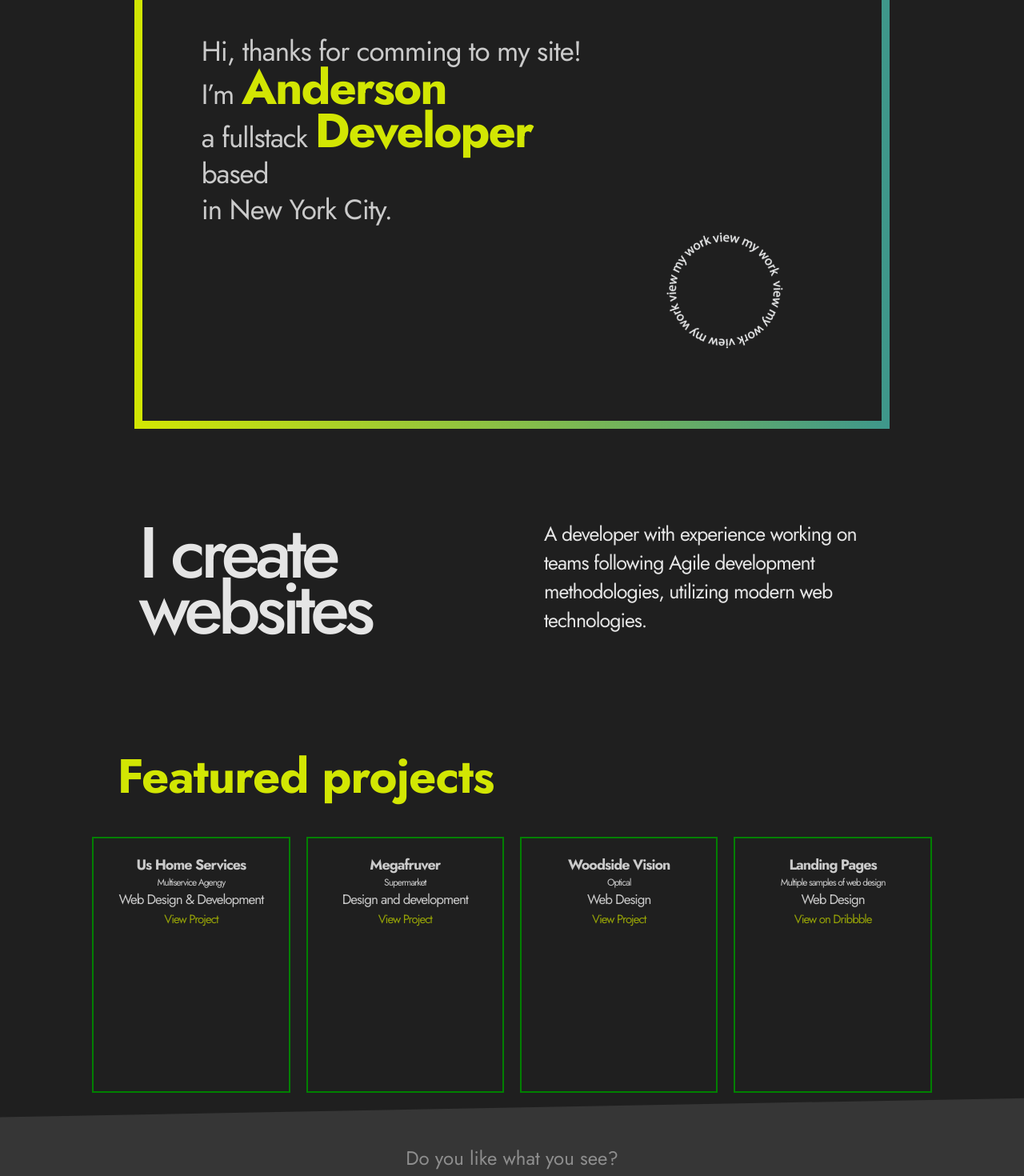
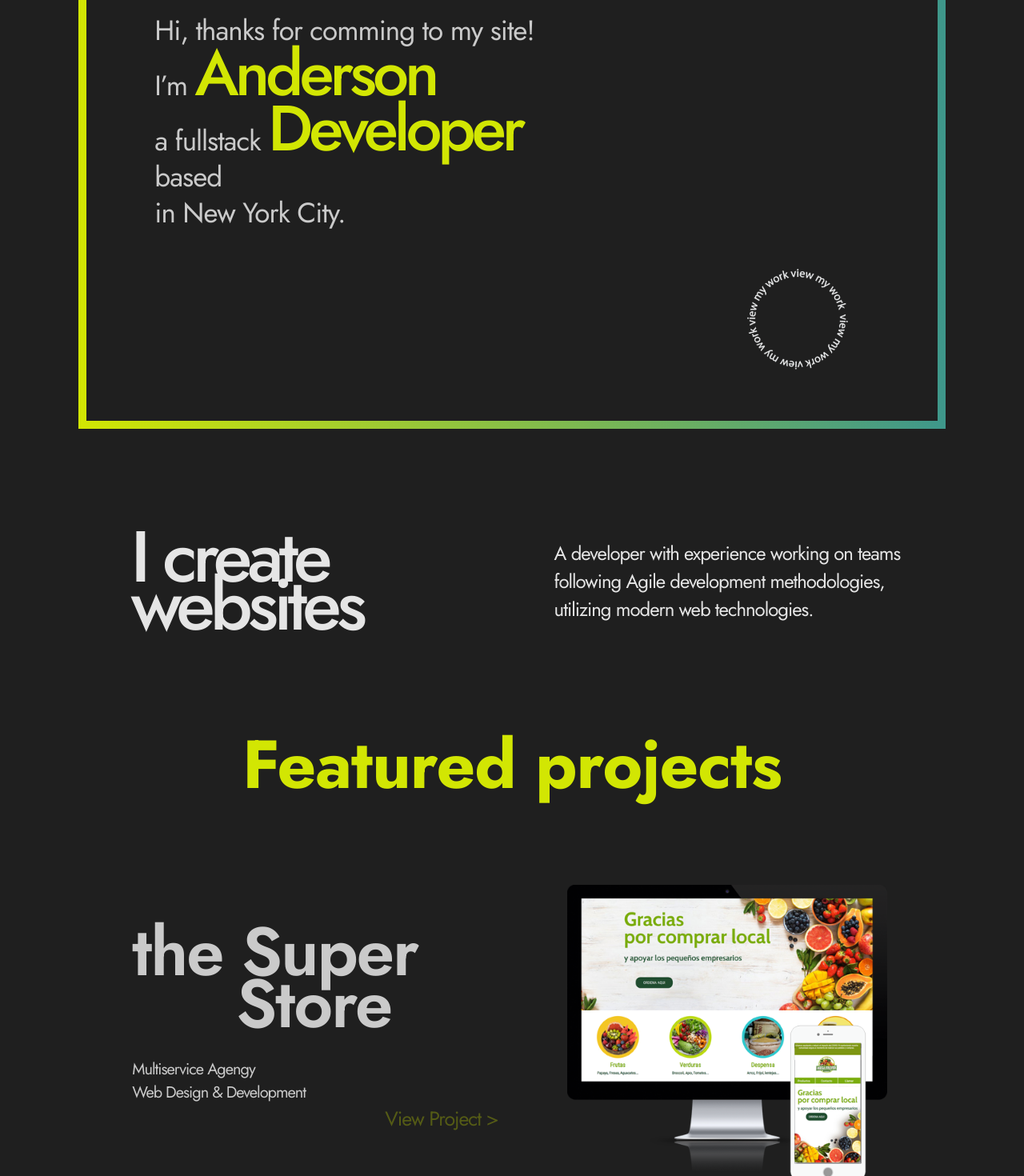
Before and after one commit to AndersBau/portfolio, a React (Create React App) app: page / in a window 1280 px wide. Shown: the part 240-1710 px from the top of the page at 80% size. Built offline with nearby package versions, Linux system fonts and the light colour scheme; a web font is replaced by a local one.

Commit message:
home page work list changed from grid to flex

```diff
--- a/package.json
+++ b/package.json
@@ -6,10 +6,12 @@
     "@testing-library/jest-dom": "^5.16.2",
     "@testing-library/react": "^12.1.3",
     "@testing-library/user-event": "^13.5.0",
+    "gsap": "^3.9.1",
     "node-sass": "^7.0.1",
     "react": "^17.0.2",
     "react-dom": "^17.0.2",
     "react-router-dom": "^6.2.2",
+    "react-router-hash-link": "^2.4.3",
     "react-scripts": "5.0.0",
     "sass": "^1.49.9",
     "web-vitals": "^2.1.4"
--- a/src/components/Home.js
+++ b/src/components/Home.js
@@ -1,28 +1,35 @@
-import React from "react";
+import React, { useEffect } from "react";
+import { HashLink as Link } from "react-router-hash-link";
+import { gsap } from "gsap";
 import BottonContact from "./BottonContact";
 import WorkListHome from "./WorkListHome";
 const Home = () => {
+    const mainText = React.createRef();
+
+    useEffect(() => {
+        gsap.to(mainText.current, {color: "#8c0", duration: 2})
+    }, [mainText])
   return (
     <div className="home-page-wrapper">
       <section id="intro">
         <div className="mainBox gradient">
-          <div className="mainBox-inside">
-            <h2 className="mainBox-intro">
+          <div className="mainBox-inside" ref={mainText}>
+            <h2 className="mainBox-intro" >
               Hi, thanks for comming to my site! <br />
               I’m <span>Anderson</span>
-              <br />a fullstack <span>Developer</span> <br />
+              <br />a fullstack <span>Developer</span>  <br />
               based <br />
               in New York City.
             </h2>
             <div className="mainBox-down">
               <div className="mainBox-botton">
-                <a href="/work">
+                <Link to="/#ShortCutProjects">
                   <img
                     src="/img/view work-white.png"
                     alt=""
                     className="mainBox-boton-text"
                   />
-                </a>
+                </Link>
               </div>
             </div>
           </div>
@@ -40,6 +47,7 @@ const Home = () => {
                 A developer with experience working on teams following Agile development methodologies, utilizing modern web technologies.
                 </p>
             </div>
+            <div id="ShortCutProjects"></div>
           </div>
       </div>
       <section id="thingsMade">
--- a/src/components/Navabar.js
+++ b/src/components/Navabar.js
@@ -1,5 +1,6 @@
 import React, { useEffect, useState } from "react";
-import { Link } from "react-router-dom";
+import { HashLink as Link } from "react-router-hash-link";
+// import { Link } from "react-router-dom";
 const Navbar = () => {
   const [menuIsOpen, setMenuIsOpen] =useState(false);
 
@@ -18,7 +19,7 @@ useEffect(()=> {
         <ul className={menuIsOpen ? "nav_ul nav_ul--open" : "nav_ul"}>
           <li className="nav_li"><Link to="/" className="nav_li--link" onClick={() => openMenu()}>Home</Link></li>
           <li className="nav_li"><Link to="/about" className="nav_li--link" onClick={() => openMenu()}>About</Link></li>
-          <li className="nav_li"><Link to="/portfolio" className="nav_li--link" onClick={() => openMenu()}>Portfolio</Link></li>
+          <li className="nav_li"><Link to="/#ShortCutProjects" className="nav_li--link" onClick={() => openMenu()}>Projects</Link></li>
           <li className="nav_li"><Link to="/contact" className="nav_li--link" onClick={() => openMenu()}>Contact</Link>    </li>
         </ul>
 
--- a/src/components/WorkListHome.js
+++ b/src/components/WorkListHome.js
@@ -3,58 +3,56 @@ import React from "react";
 const WorkListHome = () => {
   return (
     <div className="work-container">
-      <div className="item bgushome">
-        <div className="item-top-text">
-          <h2>Us Home Services</h2>
+
+      <div className="item">
+        <div className="item_split-text">
+        <h2 className="item-titles">the Super<br /> <span>Store</span></h2>
           <p>Multiservice Agengy</p>
-        </div>
-        <div className="item-bottom-text">
           <p>Web Design & Development</p>
-          <p>
-            <a href="/projects/ushomeservices">View Project</a>
+          <p className="view-project">
+            <a href="https://the-super-store.herokuapp.com/home" target="_blank" rel="noreferrer">View Project > </a>
           </p>
         </div>
-      </div>
-      <div className="item bgmegafruver">
-        <div className="item-top-text">
-          <h2>Megafruver</h2>
-          <p>Supermarket</p>
-        </div>
-        <div className="item-bottom-text">
-          <p>Design and development</p>
-          <p>
-            <a href="/projects/megafruver">View Project</a>
-          </p>
+        <div className="item_split-image bgItem-4">
         </div>
       </div>
 
-      <div className="item bgwoodsidevision">
-        <div className="item-top-text">
-          <h2>Woodside Vision</h2>
-          <p>Optical</p>
+      <div className="item">
+        <div className="item_split-text">
+        <h2 className="item-titles">Geek<br /> <span>Hunt</span></h2>
+          <p>Multiservice Agengy</p>
+          <p>Web Design & Development</p>
+          <p className="view-project">
+            <a href="/projects/ushomeservices">View Project > </a>
+          </p>
         </div>
-
-        <div className="item-bottom-text">
-          <p>Web Design</p>
-          <p>
-            <a href="/projects/woodsidevision">View Project</a>
-          </p>
+        <div className="item_split-image bgItem-3">
         </div>
       </div>
 
-      <div className="item bgjtportfolio">
-        <div className="item-top-text">
-          <h2>Landing Pages</h2>
-          <p>Multiple samples of web design</p>
+      <div className="item">
+        <div className="item_split-text">
+        <h2 className="item-titles">Us Home<br /> <span>Services</span></h2>
+          <p>Multiservice Agengy</p>
+          <p>Web Design & Development</p>
+          <p className="view-project">
+            <a href="/projects/ushomeservices">View Project > </a>
+          </p>
         </div>
-        <div className="item-middle-text"></div>
-        <div className="item-bottom-text">
-          <p>Web Design</p>
-          <p>
-            <a href="https://dribbble.com/Andev11" target="_blank">
-              View on Dribbble
-            </a>
+        <div className="item_split-image bgItem-3">
+        </div>
+      </div>
+
+      <div className="item">
+        <div className="item_split-text">
+        <h2 className="item-titles">Megafruver<br /> <span></span></h2>
+          <p>Multiservice Agengy</p>
+          <p>Web Design & Development</p>
+          <p className="view-project">
+            <a href="/projects/ushomeservices">View Project > </a>
           </p>
+        </div>
+        <div className="item_split-image bgItem-4">
         </div>
       </div>
     </div>
--- a/src/sass/base/_typography.scss
+++ b/src/sass/base/_typography.scss
@@ -4,7 +4,7 @@
     display: flex;
     justify-content: center;
     line-height: 3.2rem;
-    padding: 0 9%;
+    padding: 0 3.8rem;
 }
 .mainBox {
     height: 85vh;
@@ -28,6 +28,9 @@
     }
     @include respond(tab-land) {
         padding-top: 7%;
+    }
+    @include respond(big-desktop) {
+        padding-top: 0;
     }
 }
 .mainBox-note {
@@ -60,20 +63,21 @@
     }
     span {
         color: $color-primary;
-        font-weight: 800;
-        font-size: 3.8rem;
-        letter-spacing: -.2rem;
+        font-weight: 500;
+        font-size: 6rem;
+        letter-spacing: -.5rem;
         @include respond(phone) {
-            font-size: 3.9rem;
+            // font-size: 3.9rem;
         }
         @include respond(tab-port) {
-            font-size: 5rem;
+            font-size: 8rem;
+            line-height: 6rem;
         }
         @include respond(tab-land) {
-            font-size: 6rem;
+            // font-size: 6rem;
         }
         @include respond(big-desktop) {
-            font-size: 8.2rem;
+            font-size: 10rem;
 
         }
     }
@@ -81,12 +85,12 @@
 .mainBox-down {
     display: flex;
     justify-content: flex-end;
-    padding: 40% 10% 0 0;
+    padding: 50% 15% 0 0;
     @include respond(tab-port) {
-        padding: 5% 10% 0 0;
+        padding: 8% 5% 0 0;
     }
     @include respond(big-desktop) {
-        padding: 8% 5% 0 0;
+        padding: 3% 5% 0 0;
     }
 }
 
@@ -110,8 +114,8 @@
       letter-spacing: 0;
       @include respond(tab-port) {
         font-size: 1.5rem;
-        height: 15rem;
-        width: 15rem;
+        height: 13rem;
+        width: 13rem;
       }
     }
 
--- a/src/sass/components/_thingsMade.scss
+++ b/src/sass/components/_thingsMade.scss
@@ -11,8 +11,8 @@
     }
     @include respond(tab-port) {
         display: flex;
-      flex-direction:row;
-      flex-wrap: wrap;
+      flex-direction:column;
+    //   flex-wrap: wrap;
       align-content: center;
     }
     @include respond(tab-land) {
@@ -28,25 +28,20 @@
 //   }
 
 .thingsMade-title {
-    font-size: 3.9rem;
+    font-size: 7.5rem;
+    line-height: 6rem;
     color:$color-primary;
     letter-spacing: -0.1rem;
-    margin: 8% 0;
+    margin: 3rem 0 4.5rem 0;
     text-align: center;
     @include respond(base) {
-    font-size: 3.9rem;
-    color:$color-primary;
-    letter-spacing: -0.1rem;
-    margin: 8% 0;
-}
+      color:$color-primary;
+      letter-spacing: -0.1rem;
+     }
     @include respond(phone) {
-      font-size: 4.2rem;
-      margin: 8% 0;
     }
     @include respond(tab-port) {
-    display: flex;
-      font-size: 6rem;
-      margin: 3%;
+      font-size: 8.5rem;
     }
     @include respond(big-desktop) {
         font-size: 9rem;
--- a/src/sass/pages/_home.scss
+++ b/src/sass/pages/_home.scss
@@ -26,7 +26,7 @@
     align-items: center;
     margin: 3rem 0 1rem 0;
     @include respond(tab-port) {
-        padding: 0 12%;
+        padding: 0 12% 0 16%;
         justify-content: center;
         flex-direction: row;
     }
@@ -36,15 +36,18 @@
     padding: 2rem;
     flex-direction: row;
     @include respond(tab-port) {
+        padding: 0 1.8rem 0 1rem;
+        min-width: 40vw;
     }
 }
 
 .middle_divider-col {
-    padding: 2rem;
-    margin-bottom: 1rem;
+    padding: 1.7rem;
     @include respond(tab-port) {
-        max-width: 35vw;
-
+        max-width: 40vw;
+    }
+    @include respond(big-desktop) {
+        max-width: 20vw;
     }
 }
 .middle_divider-phrase {
@@ -54,13 +57,18 @@
     line-height: 4rem;
     max-width: 70vw;
     @include respond(tab-port) {
-        line-height: 7rem;
+        line-height: 6rem;
         max-width: 35vw;
         font-size: 9rem;
         letter-spacing: -.6rem;
-
+    }
+    @include respond(big-desktop) {
+        line-height: 11rem;
+        max-width: 35vw;
+        font-size: 15rem;
+        letter-spacing: -.6rem;
     }
 }
 .middle-text {
-    font-size: 2.5rem;
+    font-size: 2.4rem;
 }
--- a/src/sass/pages/_work.scss
+++ b/src/sass/pages/_work.scss
@@ -39,113 +39,152 @@
     }
 }
 .work-container {
-    display: grid;
-    grid-auto-flow: dense;
+    display: flex;
+    flex-direction: column;
     width: 100%;
     align-items: center;
-    grid-gap: 2rem;
     color: $color-light;
-    grid-template-rows: repeat(4, minmax(40vh, min-content));
-    grid-template-columns: repeat(auto-fit, minmax(220px, 1fr));
+    // display: grid;
+    // grid-gap: 2rem;
+    // grid-template-rows: repeat(4, minmax(40vh, min-content));
+    // grid-template-columns: repeat(auto-fit, minmax(220px, 1fr));
     align-items: center;
     @include respond(phone) {
-        grid-template-rows: repeat(2, minmax(40vh, min-content));
+        // grid-template-rows: repeat(2, minmax(40vh, min-content));
         }
     @include respond(tab-port) {
-        grid-template-rows: repeat(2, minmax(40vh, min-content));
+        // grid-template-rows: repeat(2, minmax(40vh, min-content));
         }
     @include respond(tab-land) {
-    grid-template-rows: repeat(1, minmax(40vh, min-content));
+    // grid-template-rows: repeat(1, minmax(40vh, min-content));
     }
 }
 .item {
+    display: flex;
+    flex-direction: column;
     align-items: center;
+    justify-content: space-evenly;
     // justify-content: space-between;
-    border: solid 2px green;
+    // border: solid 2px gray;
+    margin: 5.5rem 0;
     text-align: center;
-    padding: 2rem;
     width: 100%;
-    height: 100%;
+    min-height: 60vh;
 
     @include respond(base) {
         font-size: 1.7rem;
     }
     @include respond(tab-port) {
-    // height: 35vh;
+        flex-direction: row;
+        min-height: 45vh;
     // text-align: center;
     // font-size: 1.1rem;
     }
-    @include respond(tab-land) {
-        // height: 55vh;
-        // font-size: 1.6rem;
+    @include respond(big-desktop) {
+        min-height: 50vh;
         }
 }
 
-// .bgushome {
-//     background-image: url(../../../public/img/project-ushome-images/final-3.png);
-//     @include bg-work;
-// }
-
-// .bgmegafruver {
-//     background-image: url(../../../public/img/project-megafruver-images/final-1.png);
-//     @include bg-work;
-//     }
-
-// .bgwoodsidevision {
-//     background-image: url(../../../public/img/project-woodsidevision-images/final-1.png);
-//     @include bg-work;
-// }
-
-// .bgjtportfolio {
-//     background-image: url(../../../public/img/final-1.png);
-//     @include bg-work;
-//     }
-.item-top-text, .item-middle-text, .item-bottom-text {
-  @include respond(base) {
-
+.item_split-text {
+    width: 100%;
+    text-align: left;
+    @include respond(tab-port) {
+        font-weight: 200;
+        font-size: 2rem;
+        padding-left: 5rem;
     }
-    @include respond(tab-port) {
-
+    @include respond(big-desktop) {
+        font-size: 3rem;
+        margin-left: 5rem;
     }
 }
 
-.item-top-text {
+.item-titles {
+    font-size: 5.5rem;
+    font-weight: 600;
+    letter-spacing: -.2rem;
+    line-height: 3.9rem;
+    margin-bottom: 2rem;
+    @include respond(tab-port) {
+        line-height: 5rem;
+        margin-bottom: 3.5rem;
+        font-size: 7rem;
+    }
+    @include respond(tab-land) {
+        line-height: 6.5rem;
+        margin-bottom: 3.5rem;
+        font-size: 8.5rem;
+    }
+    @include respond(big-desktop) {
+        line-height: 9rem;
+        margin-bottom: 3.5rem;
+        font-size: 12rem;
+    }
+}
+.item-titles span {
+    margin-left: 1.8em;
+    @include respond(tab-port){
+        margin-left: 13rem;
+    }
+    @include respond(big-desktop) {
+        margin-left: 24rem;
+    }
+
+}
+.view-project {
+    text-align: right;
+    @include respond(tab-port){
+        margin-right: 3rem;
+    }
+}
+.view-project a {
+    color: #D2E603;
+    font-size: 2.5rem;
+    opacity: .3;
+    @include respond(tab-port) {
+        font-size: 2.5rem;
+    }
+}
+.view-project a:hover {
+    opacity: .9;
+}
+.item_split-image {
+    display: flex;
     font-size: 1.3rem;
+    min-height: 35vh;
+    width: 100%;
+    background-position: center;
+    background-size:contain;
+    background-repeat: no-repeat;
     @include respond(tab-land) {
         font-size: 1.2rem;
         @include respond(tab-port) {
             font-size: 1.2rem;
+            min-height: 50vh;
         }
         @include respond(tab-land) {
             font-size: 1.2rem;
         }
     }
 }
-.item-middle-text {
-    font-size: 1.5rem;
+.bgItem-1 {
+    background-image: url(../../../public/img/super_store.png);
     @include respond(tab-port) {
-        font-size: 1.2rem;
-    }
-    @include respond(tab-land) {
-        font-size: 1.5rem;
-    }
-}
-.item-middle-text h2{
-
-    @include respond(tab-port) {
-        font-size: 1.5rem;
-    }
-    @include respond(tab-land) {
-        font-size: 2.4rem;
     }
 }
 
-
-.item-bottom-text p a {
-    color: $color-primary-dark;
-    font-size: 1.5rem;
+.bgItem-2 {
+    background-image: url(../../../public/img/things-made-2.jpg);
+    @include respond(tab-port) {
+    }
 }
-.item-bottom-text p a:hover {
-    color: $color-dark;
-    cursor: pointer;
+.bgItem-3 {
+    background-image: url(../../../public/img/project-ushome-images/final-1.png);
+    @include respond(tab-port) {
+    }
 }
+.bgItem-4 {
+    background-image: url(../../../public/img/project-megafruver-images/final-1.png);
+    @include respond(tab-port) {
+    }
+}
```
Also changed, not shown: src/sass/layout/_footer.scss (+4 -3 lines), public/img/super_store.png (added), 1 other file (tests, documents, lock files or other folders).
